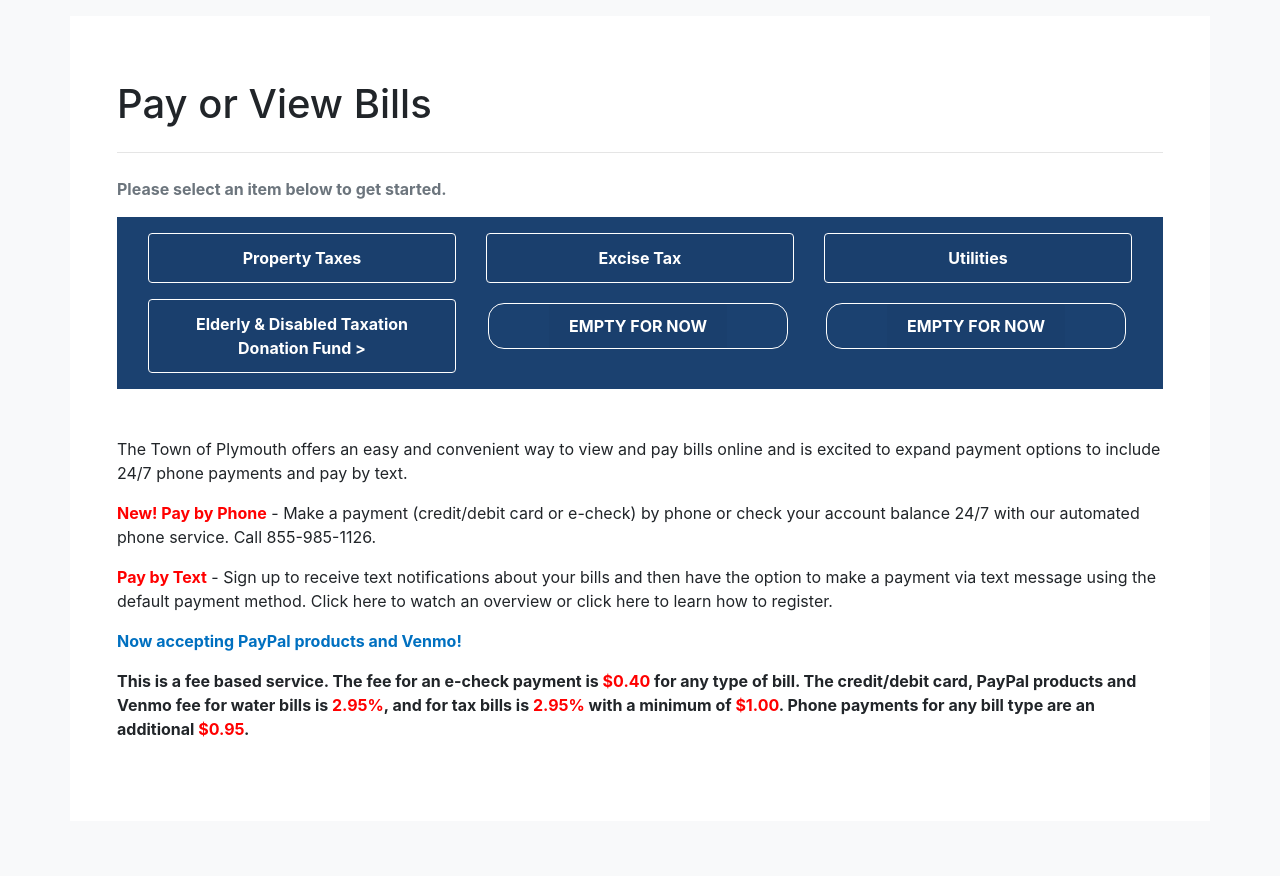
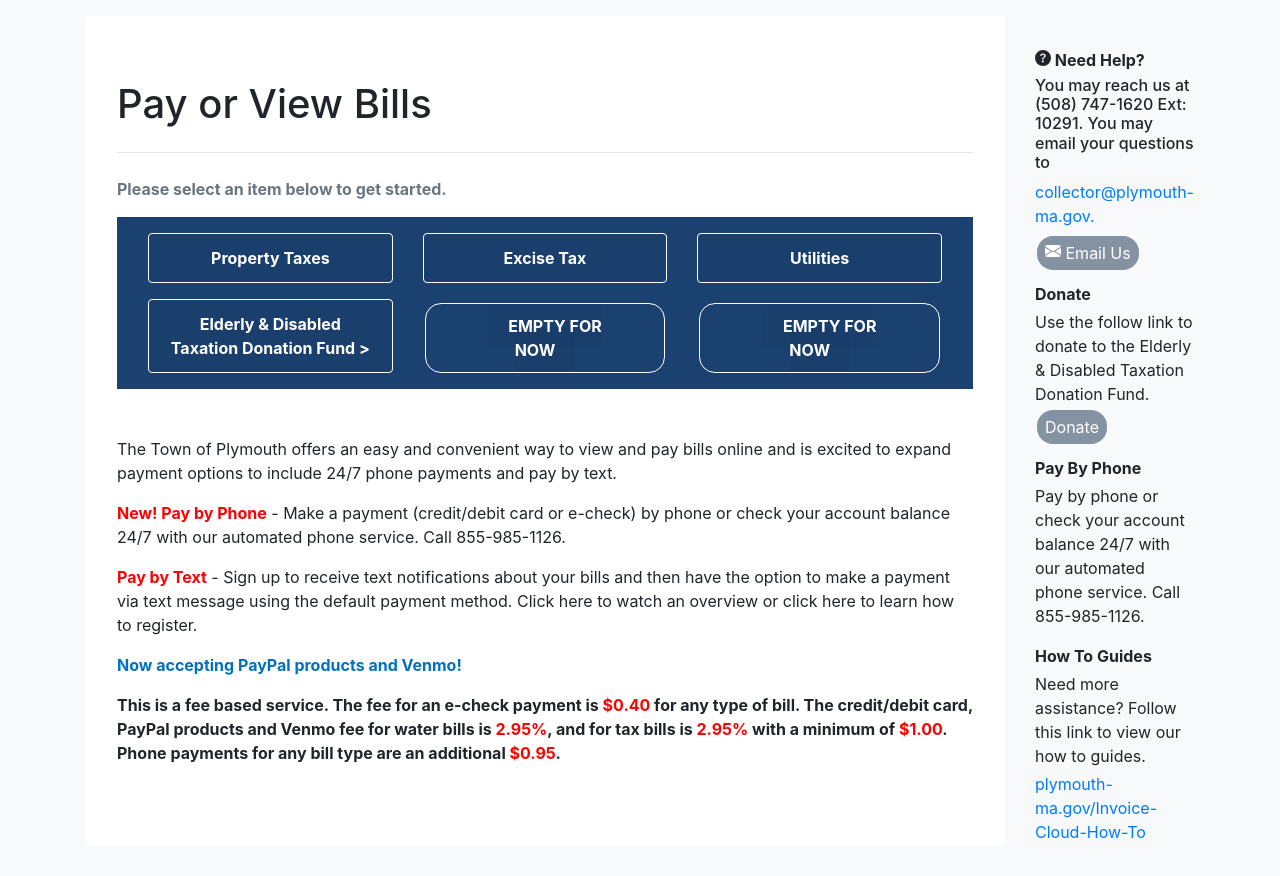
Before and after one commit to jefftocco21/InvoiceCloudClone, a plain HTML site: page index.html in a window 1280 px wide. Before the commit the page ends 853 px from the top, so only its background shows below. Drawn offline with nearby package versions, Linux system fonts and the light colour scheme.

Commit message:
Fixing alignment and columns for index

```diff
--- a/index.html
+++ b/index.html
@@ -13,7 +13,9 @@
 <script src="https://cdn.jsdelivr.net/npm/bootstrap@4.0.0/dist/js/bootstrap.min.js" integrity="sha384-JZR6Spejh4U02d8jOt6vLEHfe/JQGiRRSQQxSfFWpi1MquVdAyjUar5+76PVCmYl" crossorigin="anonymous"></script>
   </head>
   <body class="bg-light">
-    <div class="container bg-white">
+    <div class="container">
+      <div class="row">
+        <div class="col-10">
           <div class="jumbotron mt-3 bg-white">
             <h1 class="display-5">Pay or View Bills</h1>
             <hr class="my-4" />
@@ -147,7 +149,34 @@
                 This is a fee based service. The fee for an e-check payment is <span style="color:red">$0.40</span> for any type of bill. The credit/debit card, PayPal products and Venmo fee for water bills is <span style="color:red">2.95%</span>, and for tax bills is <span style="color:red">2.95%</span> with a minimum of <span style="color:red">$1.00</span>. Phone payments for any bill type are an additional <span style="color:red">$0.95</span>.
               </p>
             </div>
+
           </div>
+
+        </div>
+        <div class="col-2 mt-5">
+          <p class="font-weight-bold mb-1"><svg xmlns="http://www.w3.org/2000/svg" width="16" height="16" fill="currentColor" class="bi bi-question-circle-fill" viewBox="0 0 16 16">
+            <path d="M16 8A8 8 0 1 1 0 8a8 8 0 0 1 16 0zM5.496 6.033h.825c.138 0 .248-.113.266-.25.09-.656.54-1.134 1.342-1.134.686 0 1.314.343 1.314 1.168 0 .635-.374.927-.965 1.371-.673.489-1.206 1.06-1.168 1.987l.003.217a.25.25 0 0 0 .25.246h.811a.25.25 0 0 0 .25-.25v-.105c0-.718.273-.927 1.01-1.486.609-.463 1.244-.977 1.244-2.056 0-1.511-1.276-2.241-2.673-2.241-1.267 0-2.655.59-2.75 2.286a.237.237 0 0 0 .241.247zm2.325 6.443c.61 0 1.029-.394 1.029-.927 0-.552-.42-.94-1.029-.94-.584 0-1.009.388-1.009.94 0 .533.425.927 1.01.927z"/>
+          </svg> Need Help?</p>
+          <p class="h6">You may reach us at (508) 747-1620 Ext: 10291.
+            You may email your questions to </p>
+            <a href="#">collector@plymouth-ma.gov.</a>
+          <button class="pilly text-white mt-2 mb-2" style="background-color: #8492a2;"><svg xmlns="http://www.w3.org/2000/svg" width="16" height="16" fill="currentColor" class="bi bi-envelope-fill" viewBox="0 0 16 16">
+            <path d="M.05 3.555A2 2 0 0 1 2 2h12a2 2 0 0 1 1.95 1.555L8 8.414.05 3.555ZM0 4.697v7.104l5.803-3.558L0 4.697ZM6.761 8.83l-6.57 4.027A2 2 0 0 0 2 14h12a2 2 0 0 0 1.808-1.144l-6.57-4.027L8 9.586l-1.239-.757Zm3.436-.586L16 11.801V4.697l-5.803 3.546Z"/>
+          </svg> Email Us</button>
+
+          <p class="font-weight-bold mt-1 mb-1">Donate</p>
+          <p class="mt-0 mb-0"> Use the follow link to donate to the Elderly & Disabled Taxation Donation Fund.</p>
+          <button class="pilly text-white" style="background-color: #8492a2;">Donate</button>
+
+          <p class="font-weight-bold mt-2 mb-1">Pay By Phone</p>
+          <p class="mt-0">Pay by phone or check your account balance 24/7 with our automated phone service. Call 855-985-1126.</p>
+
+          <p class="font-weight-bold mt-2 mb-1">How To Guides</p>
+          <p class="mt-0 mb-1">Need more assistance? Follow this link to view our how to guides.</p>
+          <a href="#">plymouth-ma.gov/Invoice-Cloud-How-To</a>
+        </div>
+        </div>
+
       </div>
 
   </body>
```
Lines whose indentation alone changed are shown as unchanged.
